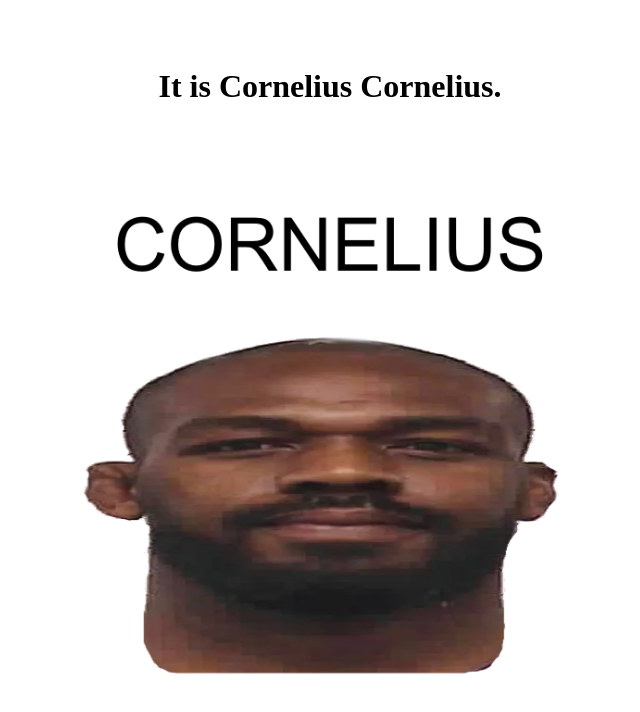
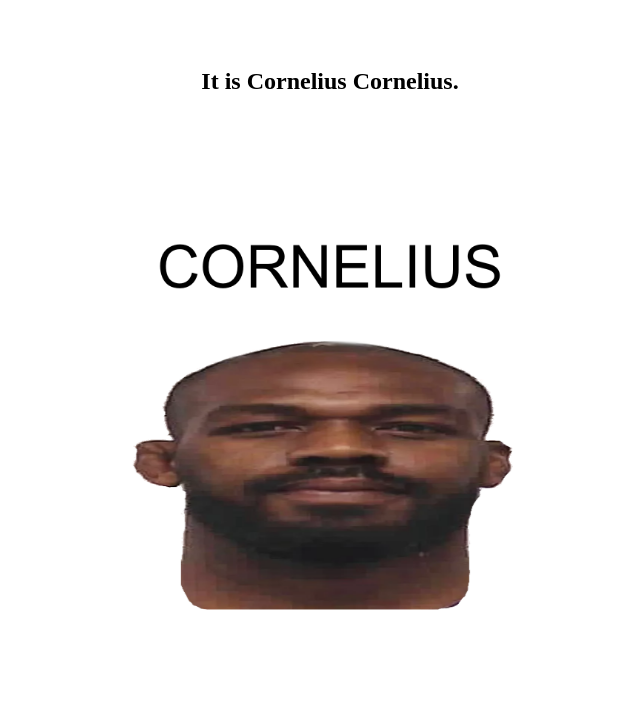
Before and after one commit to matthewj12/cornelius, a plain HTML site: page index.html in a window 1280 px wide. Shown: the whole page, without its empty margins (310-950 px from the left). Drawn offline with Linux system fonts and the light colour scheme.

Commit message:
positioning

```diff
--- a/index.html
+++ b/index.html
@@ -7,7 +7,7 @@
 	</title>
 </head>
 <body style="height: 100vh;">
-	<h1 style="text-align: center; margin-top: 68px;">It is Cornelius Cornelius.</h1>
-	<img src="cornelius.png" style="width: 500px; position: absolute; left: 50vw; bottom: 120px; transform: translate(-50%, 0)">
+	<h2 style="text-align: center; margin-top: 68px;">It is Cornelius Cornelius.</h2>
+	<img src="cornelius.png" style="width: 400px; position: absolute; left: 50vw; margin-top: 100px; transform: translate(-50%, 0)">
 </body>
 </html>
```
